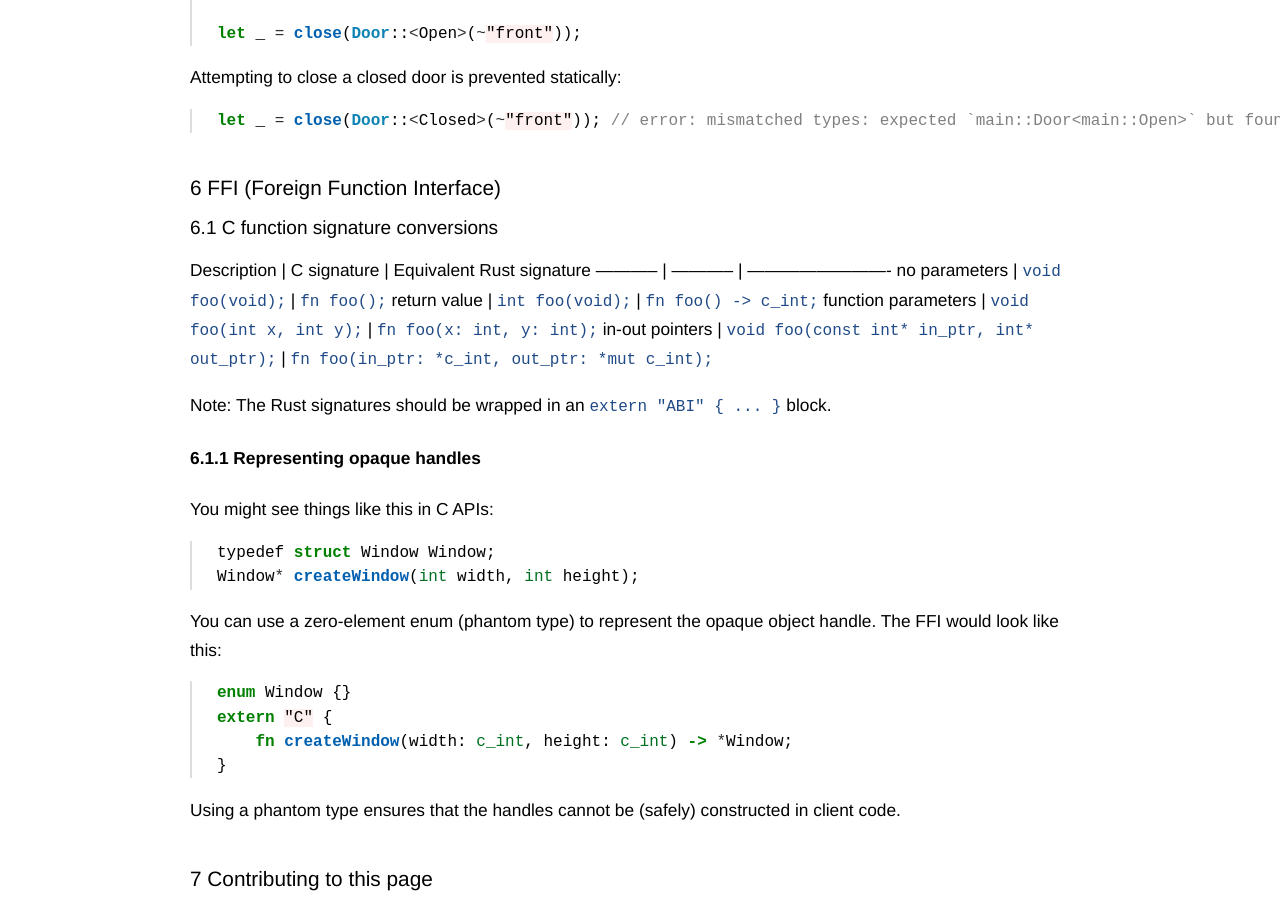
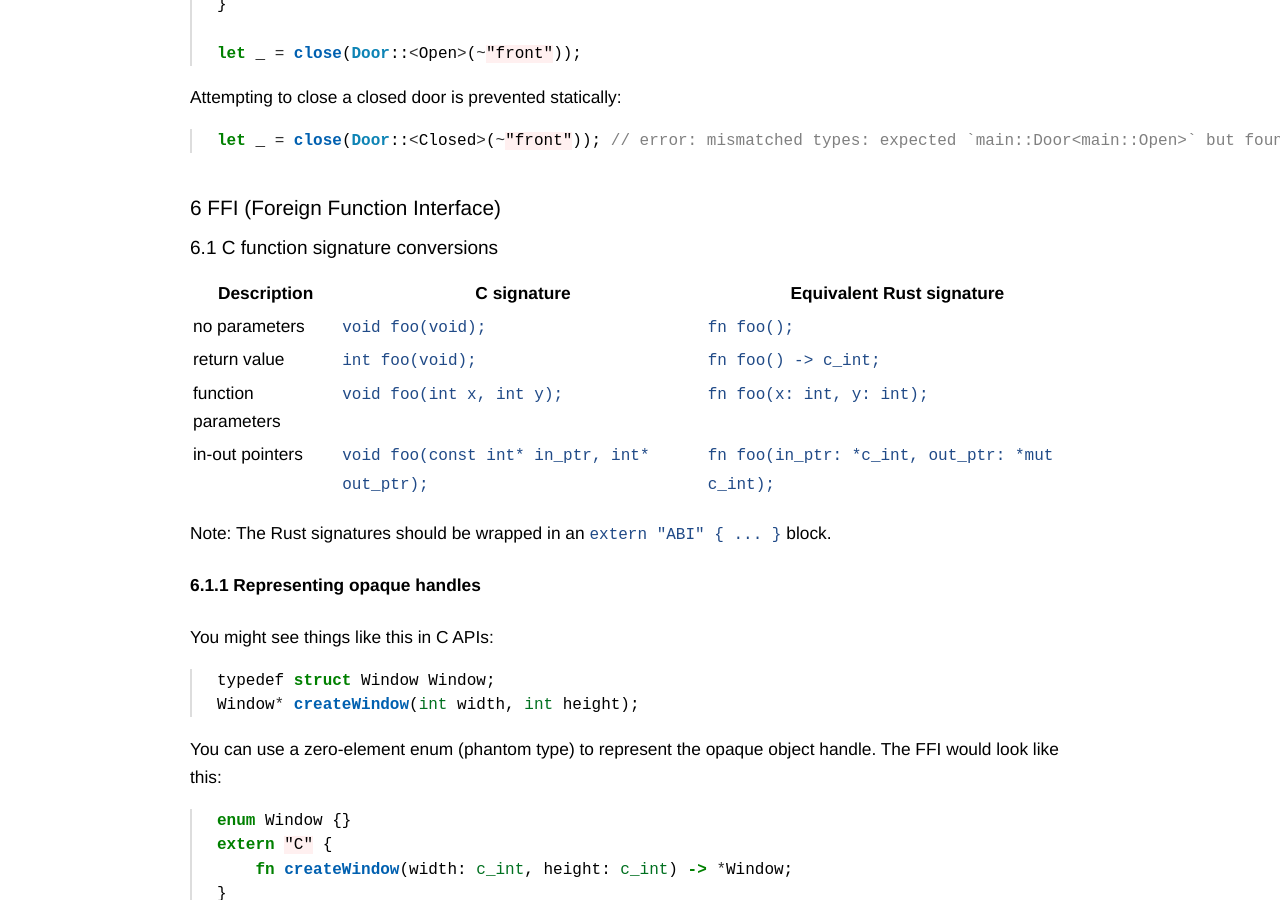
Before and after one commit to adelarsq/daily-rust.github.io, a Jekyll site: the page built from _posts/2016-05-05-cheatsheet.md, in a window 1280 px wide and 900 px high, scrolled down 4089 px. Built offline with Jekyll 4.4.1, drawn with Linux system fonts in a browser that asks for light colours; some of the changed text lies outside the part shown.

Commit message:
Update 2016-05-05-cheatsheet.md

````diff
--- a/_posts/2016-05-05-cheatsheet.md
+++ b/_posts/2016-05-05-cheatsheet.md
@@ -95,8 +95,10 @@ for line in reader.lines() {
 3.1 How do I search for a substring?
 Use the find_str method.
 
+```rust
 let str = "Hello, this is some random string";
 let index: Option<uint> = str.find_str("rand");
+```
 
 ## 4 Containers
 
@@ -120,6 +122,7 @@ for value in values.iter() {  // value: &int
     println!("{}", *value);
 }
 ```
+
 (See also mut_iter which yields &mut int and move_iter which yields int while consuming the values vector.)
 
 ## 5 Type system
@@ -146,6 +149,7 @@ fn main() {
     println!("{}", (g.myfunc)(3, 4));
 }
 ```
+
 Note that the parenthesis surrounding f.myfunc are necessary: they are how Rust disambiguates field lookup and method call. The 'a on FooClosure is the lifetime of the closure's environment pointer.
 
 ### 5.2 How do I express phantom types?
@@ -174,6 +178,7 @@ fn open(Door(name): Door<Closed>) -> Door<Open> {
 
 let _ = close(Door::<Open>(~"front"));
 ```
+
 Attempting to close a closed door is prevented statically:
 
 ```rust
@@ -183,6 +188,7 @@ let _ = close(Door::<Closed>(~"front")); // error: mismatched types: expected `m
 ## 6 FFI (Foreign Function Interface)
 
 ### 6.1 C function signature conversions
+
 Description	| C signature |	Equivalent Rust signature
 ----------- | ----------- | -------------------------
 no parameters | ```void foo(void);``` | ```fn foo();```
````
